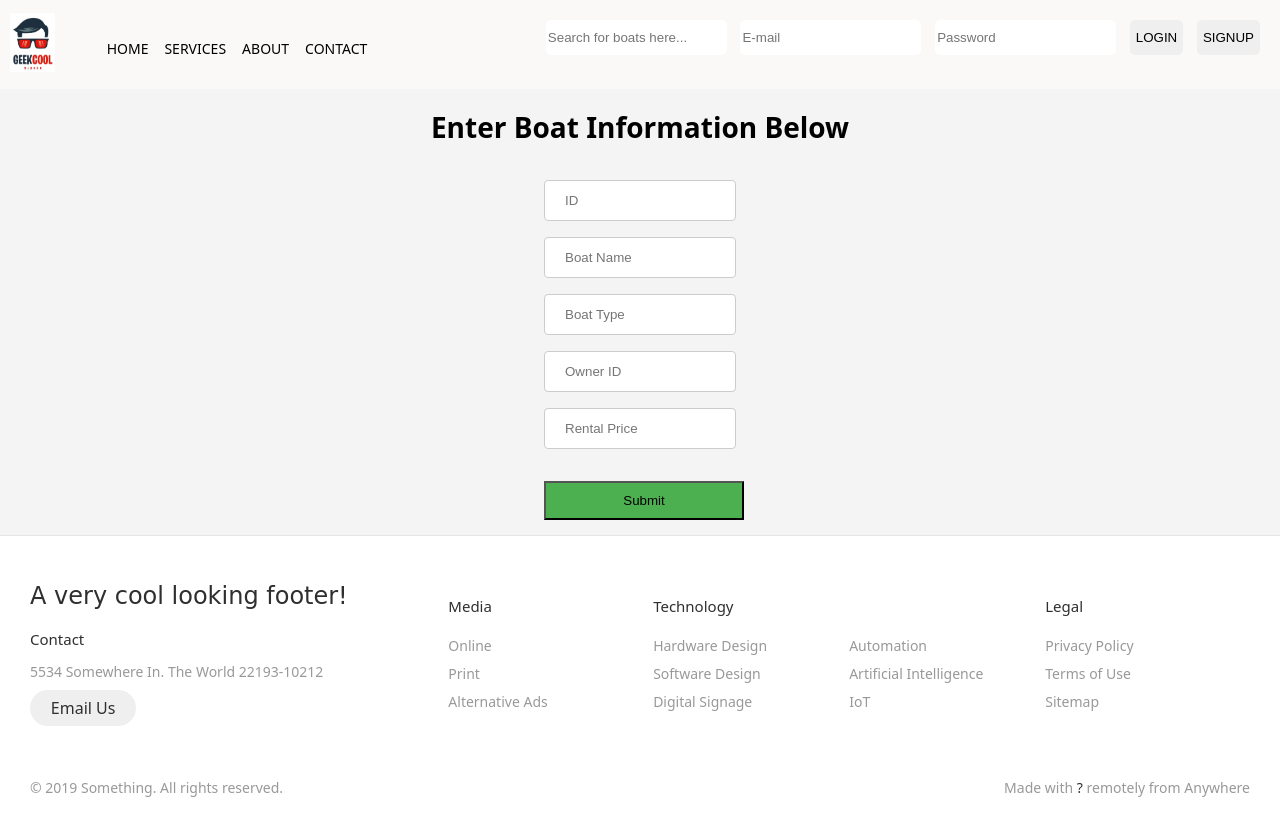
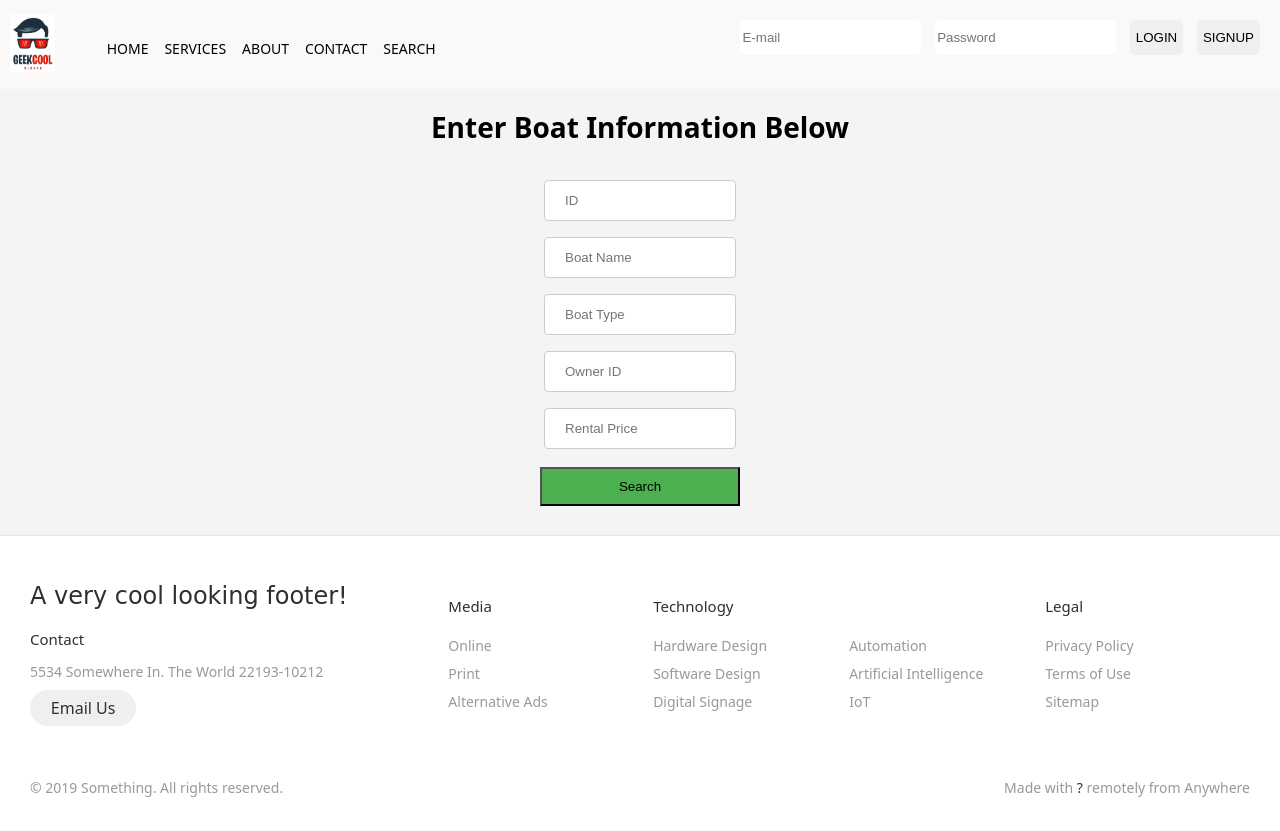
Before and after one commit to SHEEPDOG0351/flask_weekly_assignment1, a Flask app: page /search in a window 1280 px wide. Run offline with Flask 3, Linux system fonts and the light colour scheme.

Commit message:
finished search functionality

```diff
--- a/main.py
+++ b/main.py
@@ -25,6 +25,7 @@ def getBoat():
 def createBoat():
     try:
         conn.execute(text('insert into boats values(:id, :name, :type, :owner_id, :rental_price)'), request.form)
+        conn.commit()
         return render_template('boat_creation.html', error = None, success = 'Successfull')
     except:
         return render_template('boat_creation.html', error = 'failed', success = None)
@@ -33,6 +34,46 @@ def createBoat():
 def search():
     return render_template('search.html')
 
+@app.route('/searchResults', methods=['GET'])
+def search_results():
+    search_query = {
+        "id": request.args.get("id", "").strip(),
+        "name": request.args.get("name", "").strip(),
+        "type": request.args.get("type", "").strip(),
+        "owner_id": request.args.get("owner_id", "").strip(),
+        "rental_price": request.args.get("rental_price", "").strip()
+    }
+
+    # Convert numeric values to the correct data type
+    params = {}
+    query = "SELECT * FROM boats WHERE 1=1"
+
+    if search_query["id"]:
+        query += " AND id = :id"
+        params["id"] = int(search_query["id"])  # Convert to int
+
+    if search_query["name"]:
+        query += " AND name LIKE :name"
+        params["name"] = f"%{search_query['name']}%"
+
+    if search_query["type"]:
+        query += " AND type LIKE :type"
+        params["type"] = f"%{search_query['type']}%"
+
+    if search_query["owner_id"]:
+        query += " AND owner_id = :owner_id"
+        params["owner_id"] = int(search_query["owner_id"])  # Convert to int
+
+    if search_query["rental_price"]:
+        query += " AND ROUND(rental_price, 3) = ROUND(:rental_price, 3)"
+        params["rental_price"] = float(search_query["rental_price"])  # Convert to float
+
+    boats = conn.execute(text(query), params).fetchall()
+
+    return render_template('boats.html', boats=boats)
+
+
+
 @app.route('/<name>')
 def greetings(name):
     return render_template('user.html', name = name)
--- a/templates/base.html
+++ b/templates/base.html
@@ -16,12 +16,12 @@
             <li>SERVICES</li>
             <li>ABOUT</li>
             <li>CONTACT</li>
+            <li id="search"><a href="/search">SEARCH</a></li>
           </ul>
         </div>
 
         <div class="formSection barItem">
           <form class="barItem" action="" method="post">
-            <input type="text" name="search" id="search_bar" placeholder="Search for boats here...">
             <input type="text" name="uid" value="" placeholder="E-mail" required>
             <input type="password" name="pass" value="" placeholder="Password" required>
             <input type="submit" name="loginButton" value="LOGIN">
--- a/templates/search.html
+++ b/templates/search.html
@@ -53,14 +53,14 @@
         <h1>Enter Boat Information Below</h1>
 
         <div class="div_form">
-            <form action="" class="boat-form">
-                <input type="text" placeholder="ID" id="top">
-                <input type="text" placeholder="Boat Name">
-                <input type="text" placeholder="Boat Type">
-                <input type="text" placeholder="Owner ID">
-                <input type="text" placeholder="Rental Price">
+            <form action="/searchResults" method="GET" class="boat-form"> <!--Uses search results within the action attirbute to call said method-->
+                <input type="text" name="id" placeholder="ID" id="top">
+                <input type="text" name="name" placeholder="Boat Name">
+                <input type="text" name="type" placeholder="Boat Type">
+                <input type="text" name="owner_id" placeholder="Owner ID">
+                <input type="text" name="rental_price" placeholder="Rental Price">
+                <button type="submit" class="submit_button">Search</button>
             </form>
-            <button class="submit_button">Submit</button>
         </div>
     </div>
 {% endblock %}
```
Also changed, not shown: templates/boats.html (+15 -18 lines).
